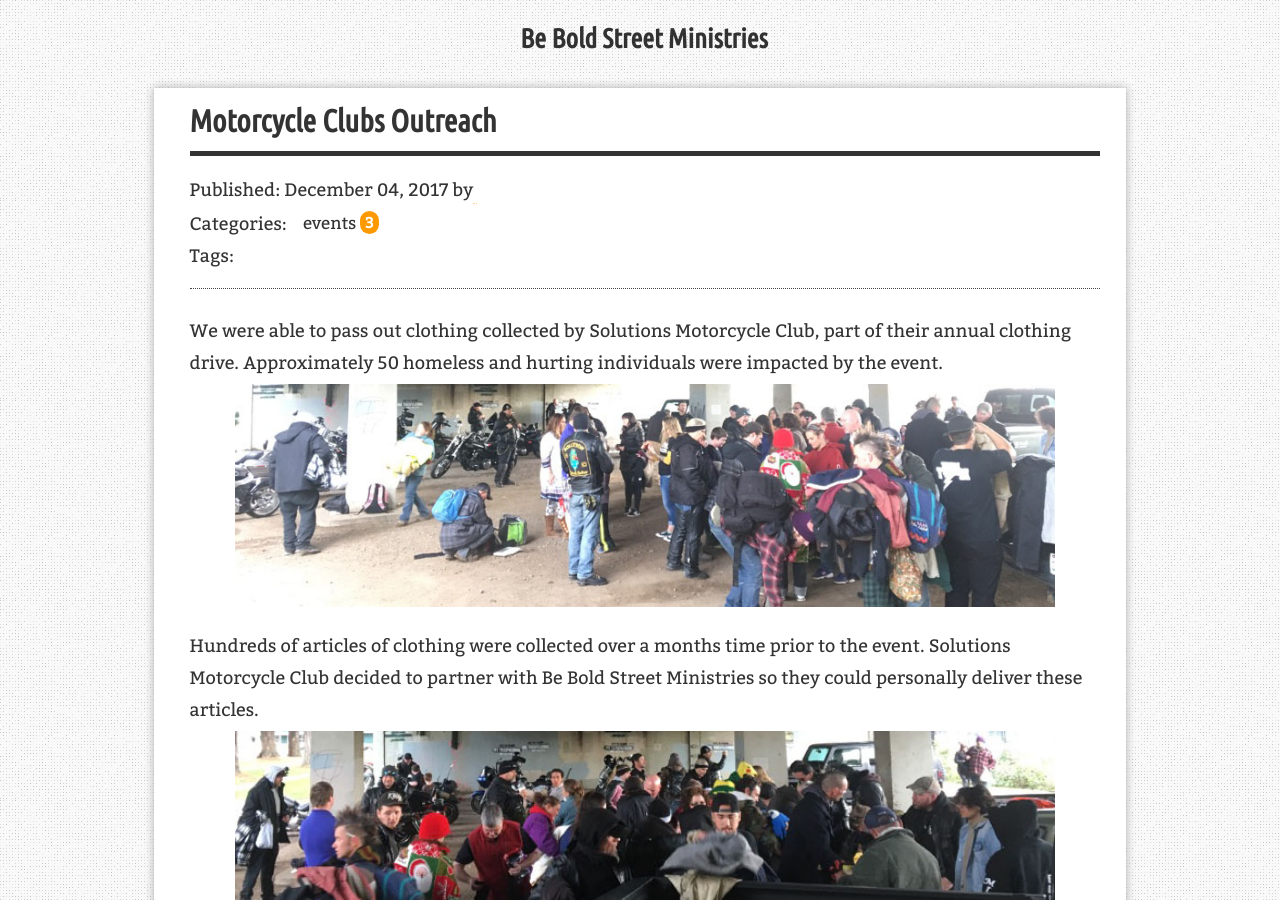
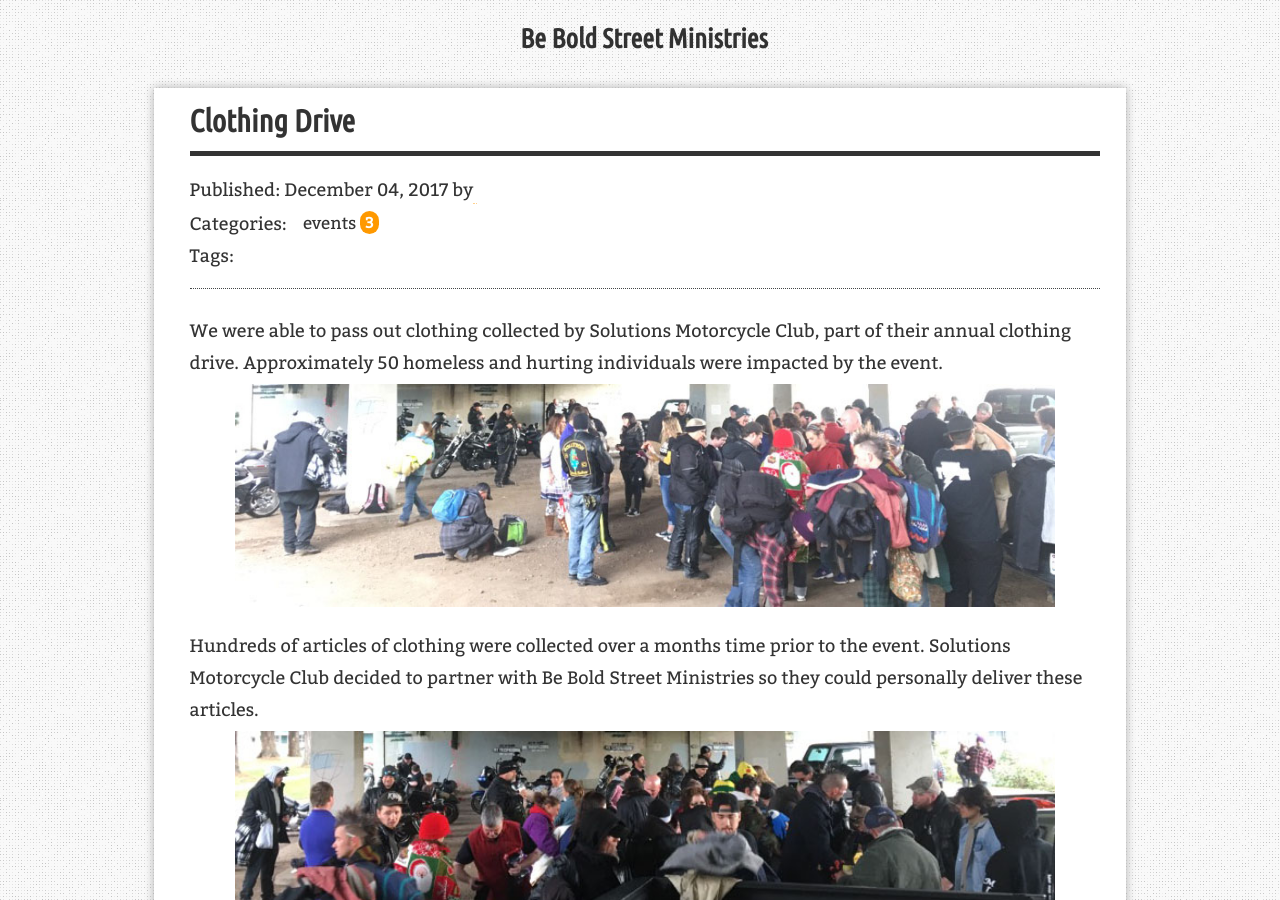
Before and after one commit to yizeng/jekyll-theme-simple-texture, a Jekyll site: the page built from _posts/2017-12-04-clothing-drive.md, in a window 1280 px wide and 900 px high. Built offline with Jekyll 4.4.1, drawn with Linux system fonts in a browser that asks for light colours; nearby versions of some CDN libraries; comment, search, counter and statistics services are not loaded.

Commit message:
wrong title

```diff
--- a/_posts/2017-12-04-clothing-drive.md
+++ b/_posts/2017-12-04-clothing-drive.md
@@ -1,6 +1,6 @@
 ---
 layout: post
-title: "Motorcycle Clubs Outreach"
+title: "Clothing Drive"
 description: "Clothes collected and distributed by Motorcycle Clubs."
 categories: [events]
 tags:
```
